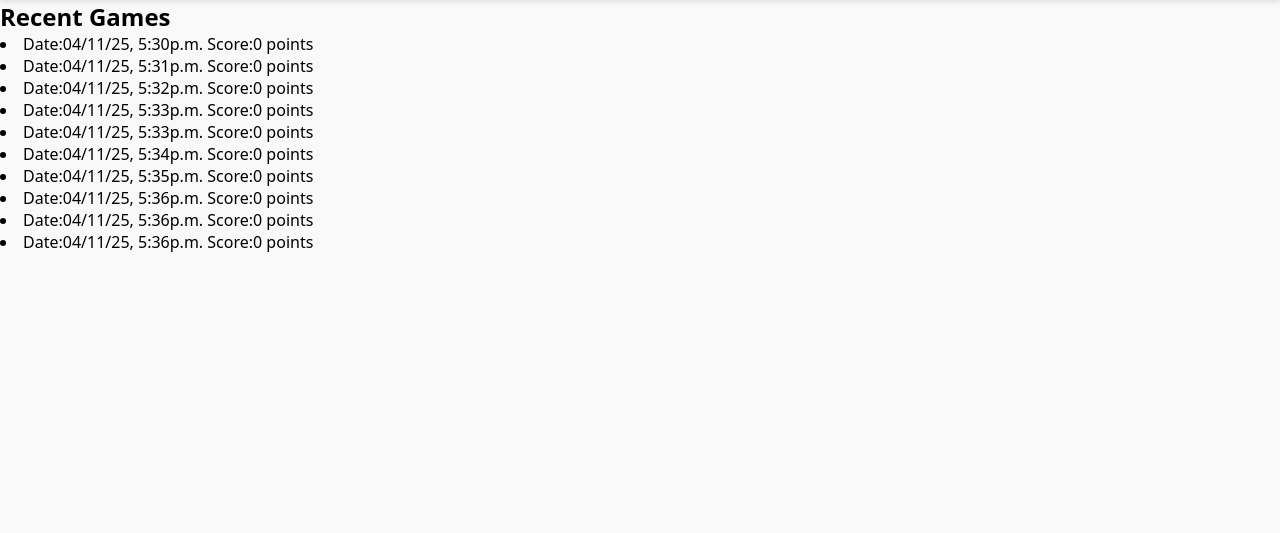
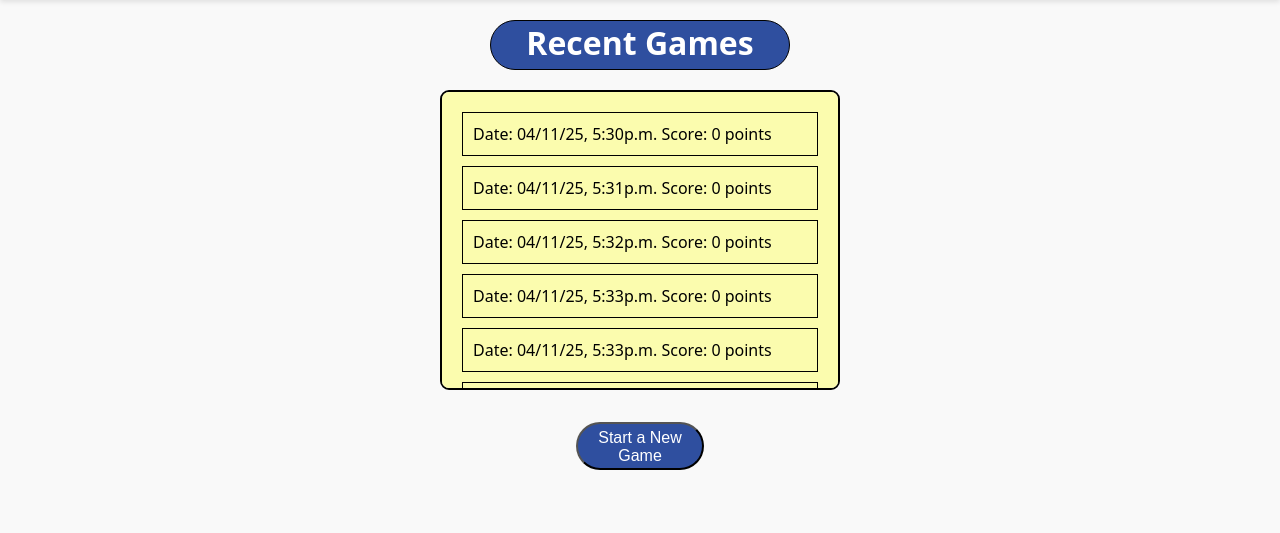
Before and after one commit to nilese1/Email-Spam-Detection-Game, a Django app: page /recent-games in a window 1280 px wide. Shown: the part 65-598 px from the top of the page. Run offline with Django 5.2, Linux system fonts and the light colour scheme; a user stored in the database is signed in; data comes from the database, SQL or seed files in the repository; both versions use the stored data as it was after the commit.

Commit message:
Created Landing page and recent games interfaces
Created interface for landing page and recent games. added a button in recent games to start a new game.

```diff
--- /dev/null
+++ b/landing/static/landing/css/recent.css
@@ -0,0 +1,33 @@
+h1 {
+    text-align: center;
+    width: 300px;
+    height: 50px;
+    border: 1px solid black;
+    border-radius: 60px;
+    background-color: #2f4f9f;
+    color: #ffffff;
+    margin: 20px auto;
+}
+
+.recent-list {
+    list-style-type: none;
+    width: 400px;
+    height: 300px;
+    border: 2px solid black;
+    border-radius: 9px;
+    margin: 20px auto;
+    padding: 20px;
+    background-color: #fbfcae;
+    overflow-y: auto;
+}
+
+.recent-list li {
+    margin-bottom: 10px;
+    padding: 10px;
+    border: 1px solid #000000;
+}
+
+.button-container {
+    text-align: center;
+    margin: 2rem;
+}
--- a/landing/templates/landing/recent-games.html
+++ b/landing/templates/landing/recent-games.html
@@ -1,10 +1,21 @@
 {% extends 'base.html' %}
+{% load static %}
+{% block extra_css %}
+    <link rel="stylesheet" href="{% static 'landing/css/recent.css' %}">
+{% endblock %}
 {% block content %}
-    <h2>Recent Games</h2>
+    <h1>Recent Games</h1>
+    <div class="recent-list">
     {% for game in games %}
         <li>
-            <span class="date-label">Date:</span><span class="date-value">{{ game.start_time|date:"m/d/y, g:ia" }}</span>
-            <span class="score-label">Score:</span><span class="score-value">{{ game.score }} points</span>
+            <span class="date-label">Date: </span><span class="date-value">{{ game.start_time|date:"m/d/y, g:ia" }}</span>
+            <span class="score-label">Score: </span><span class="score-value">{{ game.score }} points</span>
         </li>
     {% endfor %}
+</div>
+<div class ="button-container">
+    <a href="{% url 'game:create_game' %}">
+        <button type="button">Start a New Game</button>
+    </a>
+</div>
 {% endblock %}
--- a/leaderboard/static/leaderboard/css/score.css
+++ b/leaderboard/static/leaderboard/css/score.css
@@ -19,6 +19,7 @@ h2{
     background-color: #fbfcae;
     overflow-y: auto;
 
+
 }
 .leaderboard-list {
     list-style: none;
```
Also changed, not shown: landing/static/landing/css/landing.css (added, +35 -0 lines), landing/templates/landing/landing.html (+8 -1 lines), db.sqlite3.
